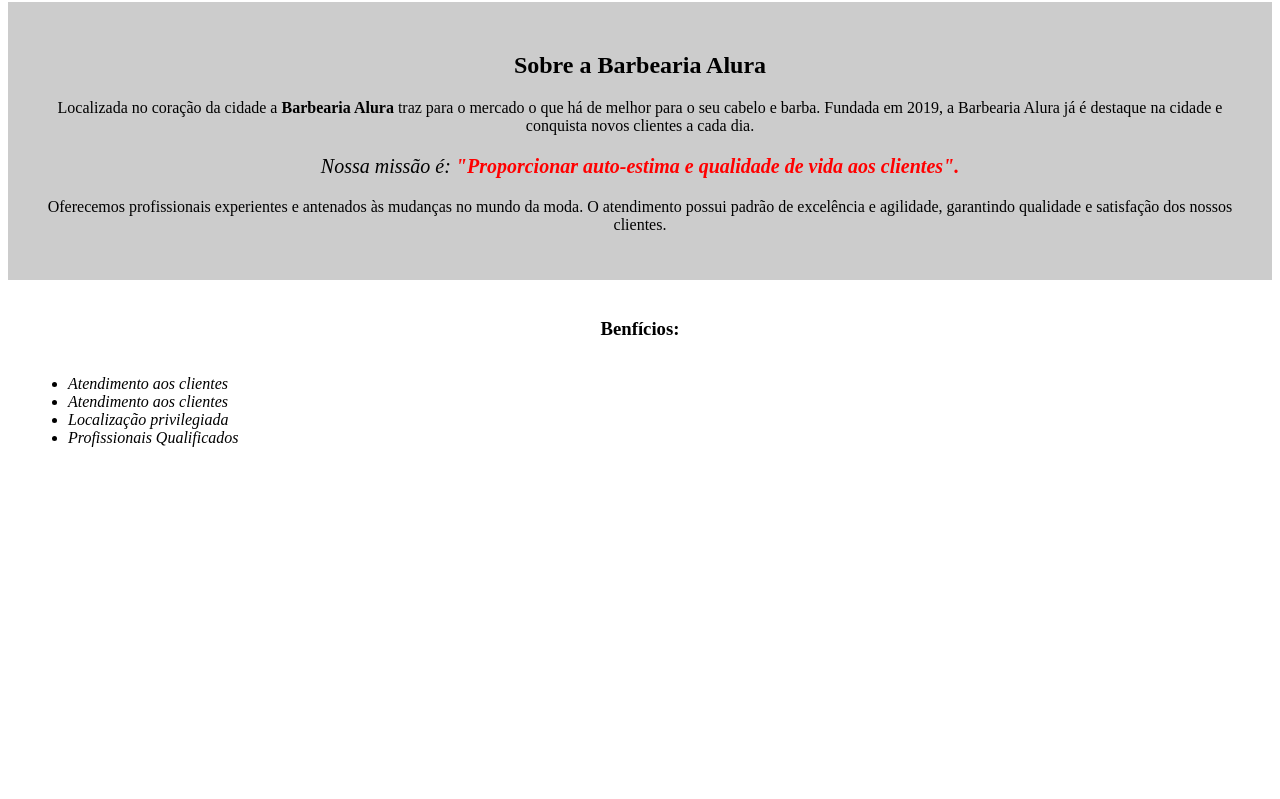
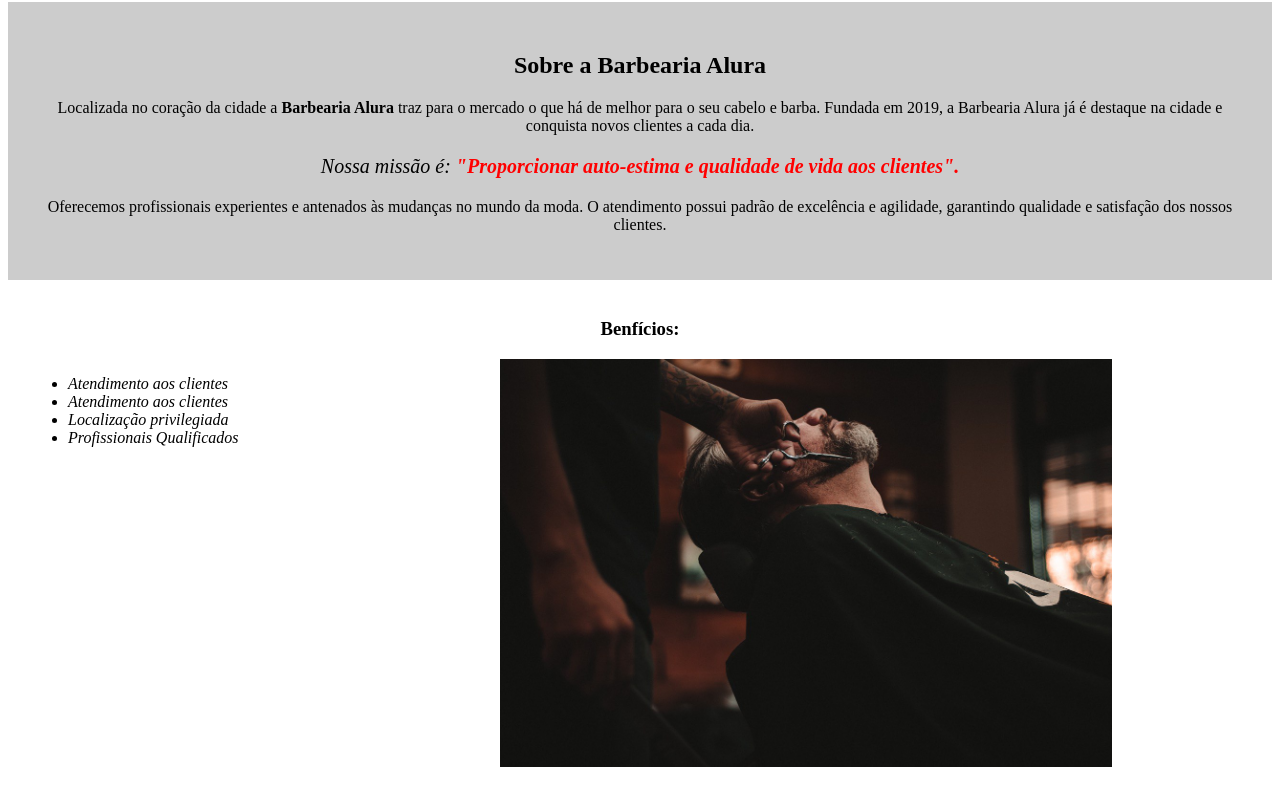
Before and after one commit to mariaclara000/primeiro-repositorio, a plain HTML site: page index.html in a window 1280 px wide. Shown: the part 556-1355 px from the top of the page. Before the commit the page ends 1047 px from the top, so only its background shows below. Drawn offline with Linux system fonts and the light colour scheme.

Commit message:
Aula 07/11

```diff
--- a/index.html
+++ b/index.html
@@ -42,6 +42,7 @@
                 <li class="itens" > Profissionais Qualificados </li>
             </ul>
 
+            <img src="img/beneficios.jpg" alt=""  class="imagembeneficios"   >
 
         </div>
 
```
